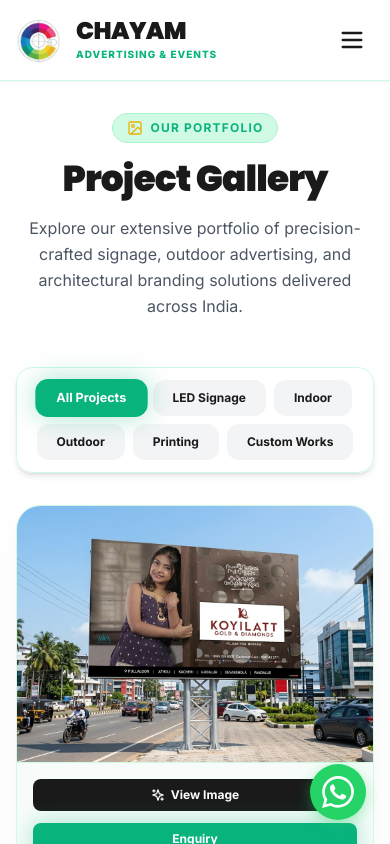
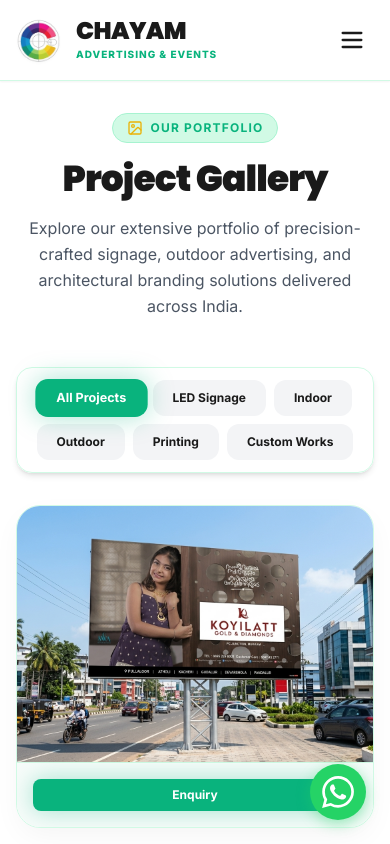
Before and after one commit to chayamadvertising/chayamadvertising, a Next.js app: page /gallery in a window 390 px wide. Shown: the top 844 px of the page. Built offline with nearby package versions, Linux system fonts and the light colour scheme.

Commit message:
Hide View Image button and disable modal entirely on mobile devices

```diff
--- a/src/components/GalleryGrid.tsx
+++ b/src/components/GalleryGrid.tsx
@@ -51,8 +51,13 @@
         {filteredProjects.map((project) => (
           <div
             key={project.id}
-            onClick={() => setSelectedProject(project)}
-            className="group relative bg-white rounded-3xl overflow-hidden border border-emerald-100 shadow-card hover:shadow-2xl transition-all duration-300 cursor-pointer flex flex-col justify-between"
+            onClick={() => {
+              // Only allow clicking the card to open modal on desktop (sm and above)
+              if (typeof window !== 'undefined' && window.innerWidth >= 640) {
+                setSelectedProject(project);
+              }
+            }}
+            className="group relative bg-white rounded-3xl overflow-hidden border border-emerald-100 shadow-card hover:shadow-2xl transition-all duration-300 cursor-pointer sm:cursor-pointer flex flex-col justify-between"
           >
             {/* Image Container */}
             <div className="relative w-full h-64 overflow-hidden">
@@ -73,7 +78,7 @@
                   e.stopPropagation();
                   setSelectedProject(project);
                 }}
-                className="w-full sm:w-auto px-4 py-2 bg-chayam-charcoal text-white text-xs font-bold rounded-lg flex items-center justify-center gap-1.5 hover:bg-black transition-colors"
+                className="hidden sm:flex w-full sm:w-auto px-4 py-2 bg-chayam-charcoal text-white text-xs font-bold rounded-lg items-center justify-center gap-1.5 hover:bg-black transition-colors"
               >
                 <Sparkles className="w-3.5 h-3.5" />
                 View Image
```
